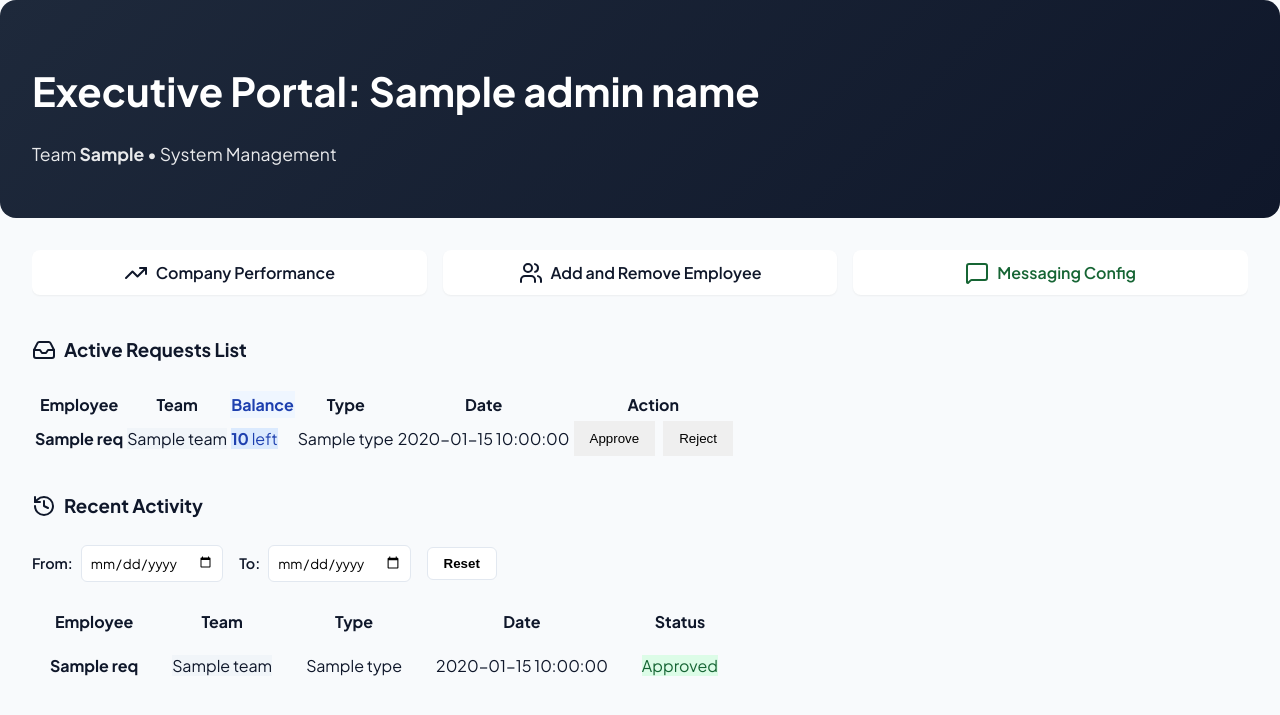
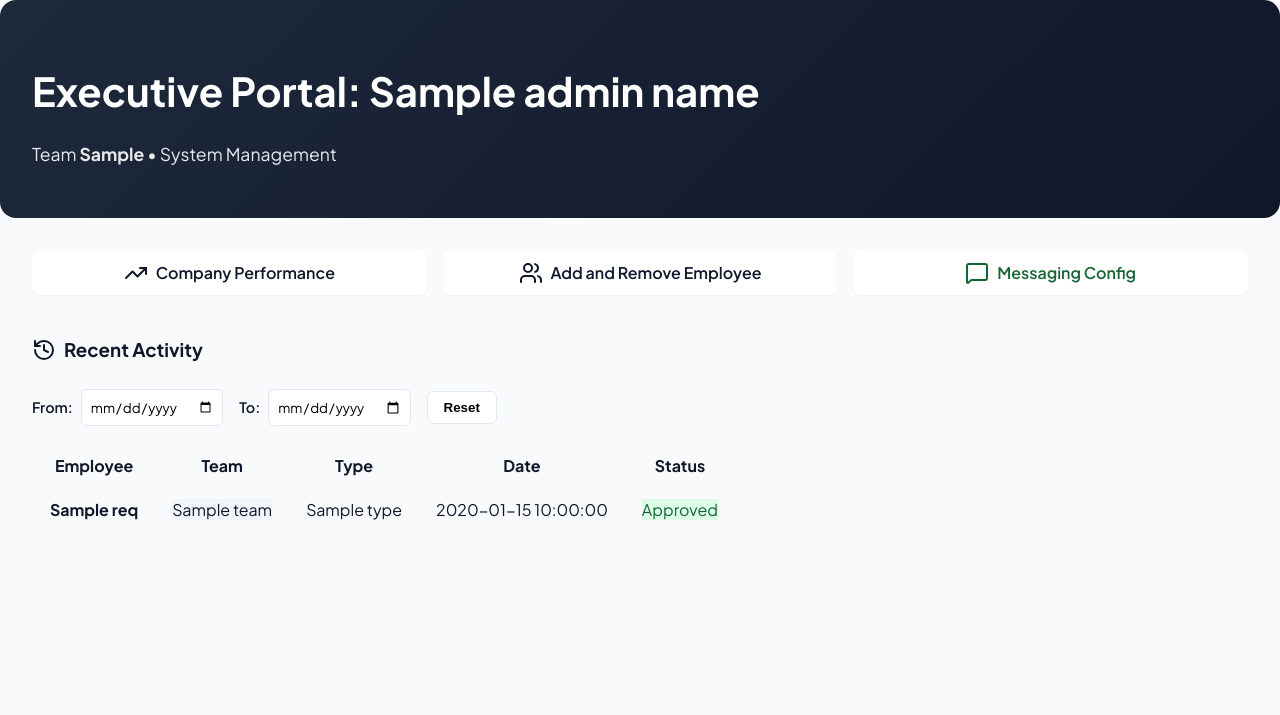
Before and after one commit to Ahsan60712/attendance-system, a Flask app: template templates/ceo_dashboard.html in a window 1280 px wide. Shown: the top 715 px of the page. Run offline with Flask 3, Linux system fonts and the light colour scheme; the template is opened without the code that fills it: most values are stand-ins (such as "Sample title", 1, 10 or a date in 2020).

Commit message:
Removed Active Requests List from CEO dashboard

```diff
--- a/templates/ceo_dashboard.html
+++ b/templates/ceo_dashboard.html
@@ -19,64 +19,6 @@
     <a href="{{ url_for('admin_whatsapp_settings') }}" class="btn btn-outline" style="border-radius: 8px; flex: 1; justify-content: center; background: white; box-shadow: 0 1px 2px rgba(0,0,0,0.05); color: #166534; white-space: nowrap;">
         <i data-lucide="message-square" size="18"></i> Messaging Config
     </a>
-</div>
-
-<!-- TAB 1: TEAM REQUESTS -->
-<div id="requests-tab">
-    <div class="card">
-        <h3 style="margin-bottom: 1.5rem; display: flex; align-items: center; gap: 0.5rem;">
-            <i data-lucide="inbox" size="20"></i> Active Requests List
-        </h3>
-
-        <div class="table-wrapper">
-            {% if requests %}
-            <table>
-                <thead>
-                    <tr>
-                        <th>Employee</th>
-                        <th>Team</th>
-                        <th style="background: #eff6ff; color: #1e40af;">Balance</th>
-                        <th>Type</th>
-                        <th>Date</th>
-                        <th style="text-align: center;">Action</th>
-                    </tr>
-                </thead>
-                <tbody>
-                    {% for req in requests %}
-                    <tr>
-                        <td style="font-weight: 700;">{{ req.emp_name }}</td>
-                        <td><span class="badge" style="background:#f1f5f9;">{{ req.team }}</span></td>
-                        <td style="background: #f8fafc;">
-                            <span class="badge" style="background: #dbeafe; color: #1e40af;">
-                                <strong>{{ req.emp_balance }}</strong> left
-                            </span>
-                        </td>
-                        <td>{{ req.type }}</td>
-                        <td>{{ req.display_date }}</td>
-                        <td style="text-align: center;">
-                            <div style="display: flex; gap: 0.5rem; justify-content: center;">
-                                <form method="POST" action="{{ url_for('action_request') }}" style="margin: 0;">
-                                    <input type="hidden" name="emp_id" value="{{ req.emp_id }}"><input type="hidden" name="date" value="{{ req.date }}"><input type="hidden" name="type" value="{{ req.type }}"><input type="hidden" name="timestamp" value="{{ req.timestamp }}"><input type="hidden" name="action" value="Approve">
-                                    <button type="submit" class="badge badge-approved" style="border: none; cursor: pointer; padding: 0.6rem 1rem;">Approve</button>
-                                </form>
-                                <form method="POST" action="{{ url_for('action_request') }}" style="margin: 0;">
-                                    <input type="hidden" name="emp_id" value="{{ req.emp_id }}"><input type="hidden" name="date" value="{{ req.date }}"><input type="hidden" name="type" value="{{ req.type }}"><input type="hidden" name="timestamp" value="{{ req.timestamp }}"><input type="hidden" name="action" value="Reject">
-                                    <button type="submit" class="badge badge-rejected" style="border: none; cursor: pointer; padding: 0.6rem 1rem;">Reject</button>
-                                </form>
-                            </div>
-                        </td>
-                    </tr>
-                    {% endfor %}
-                </tbody>
-            </table>
-            {% else %}
-            <div style="text-align: center; padding: 3rem; color: var(--text-muted);">
-                <i data-lucide="check-circle" size="32" style="opacity: 0.4; margin-bottom: 0.5rem;"></i>
-                <p>No pending requests found.</p>
-            </div>
-            {% endif %}
-        </div>
-    </div>
 </div>
 
 <!-- RECENT REQUESTS SECTION -->
```
